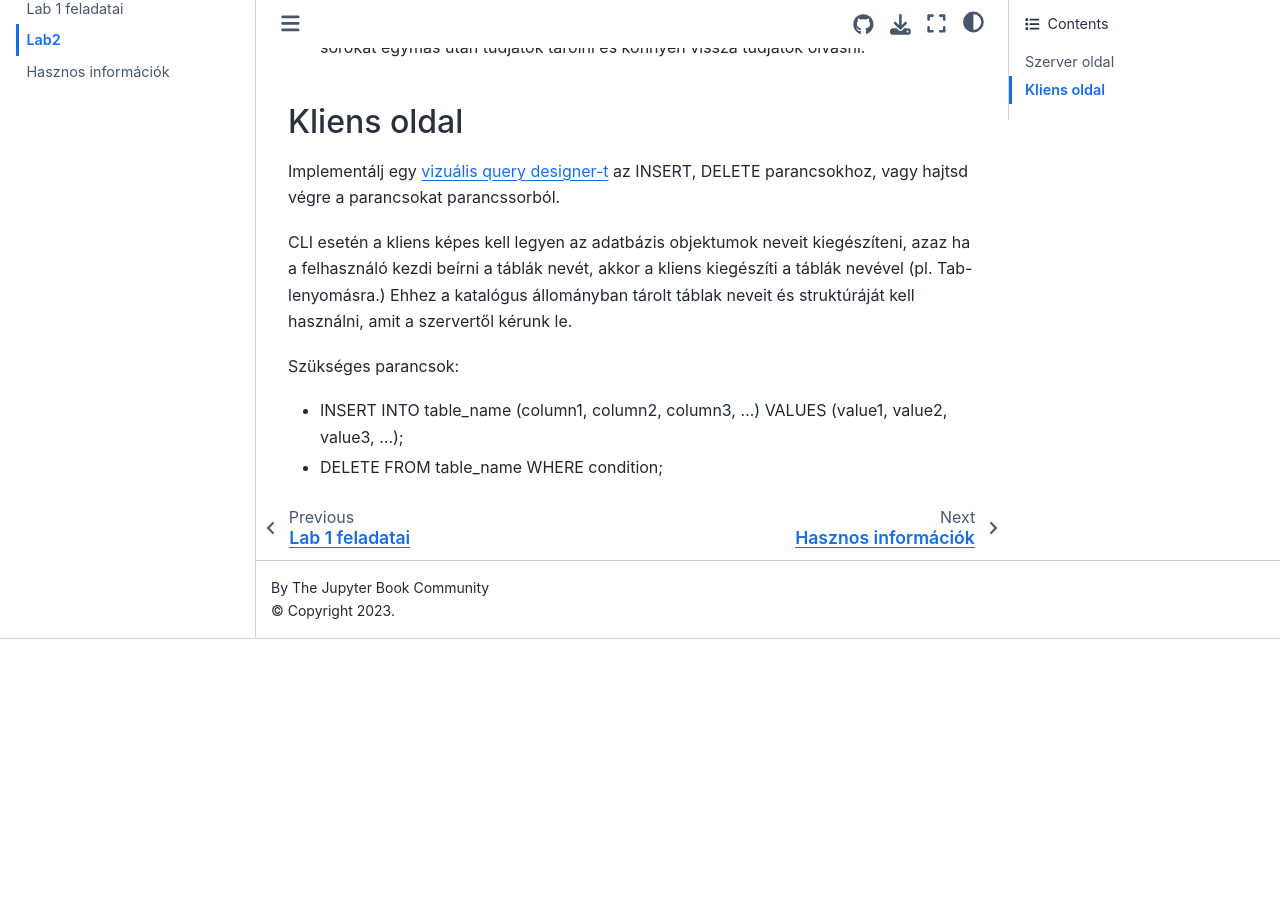
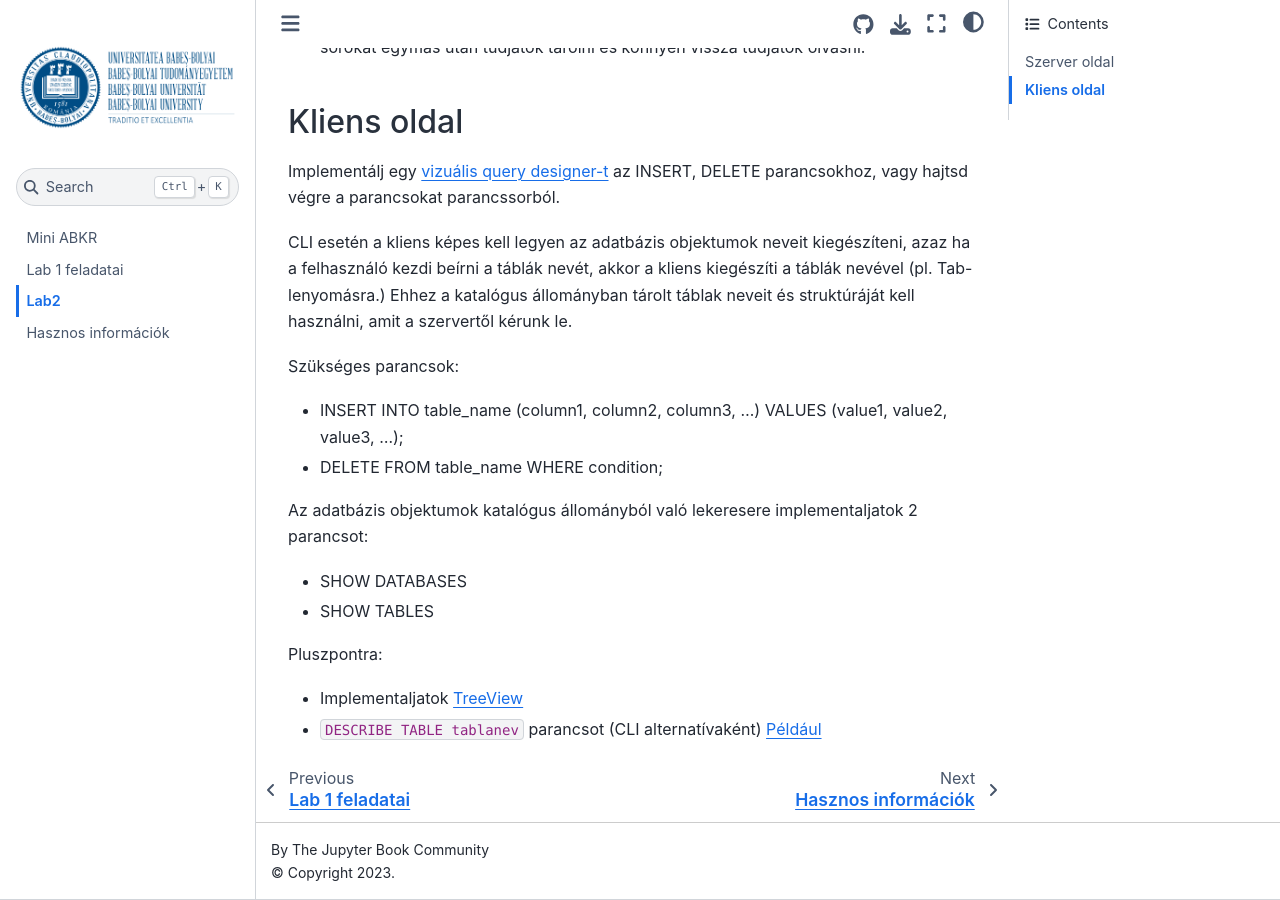
Before and after one commit to UBB-DB/AB2_MiniABKR, a Jupyter Book: the page built from L2/Lab2.md, in a window 1280 px wide and 900 px high, scrolled down 869 px. Built offline with Jupyter Book 1.0.4 settings and Sphinx 7.4.7 and the Sphinx Book theme 1.1.4, drawn with Linux system fonts in a browser that asks for light colours; before the commit the page ends 1508 px from its top, so only the background shows below that.

Commit message:
Update Lab2.md

```diff
--- a/L2/Lab2.md
+++ b/L2/Lab2.md
@@ -36,3 +36,11 @@
 Szükséges parancsok:
 - INSERT INTO table_name (column1, column2, column3, ...) VALUES (value1, value2, value3, ...);
 - DELETE FROM table_name WHERE condition;
+
+Az adatbázis objektumok katalógus állományból való lekeresere implementaljatok 2 parancsot:
+- SHOW DATABASES
+- SHOW TABLES
+
+Pluszpontra:
+- Implementaljatok [TreeView](https://en.wikipedia.org/wiki/Tree_view)
+- `DESCRIBE TABLE tablanev` parancsot (CLI alternatívaként)  [Például](https://www.geeksforgeeks.org/mysql-describe-table/)
```
